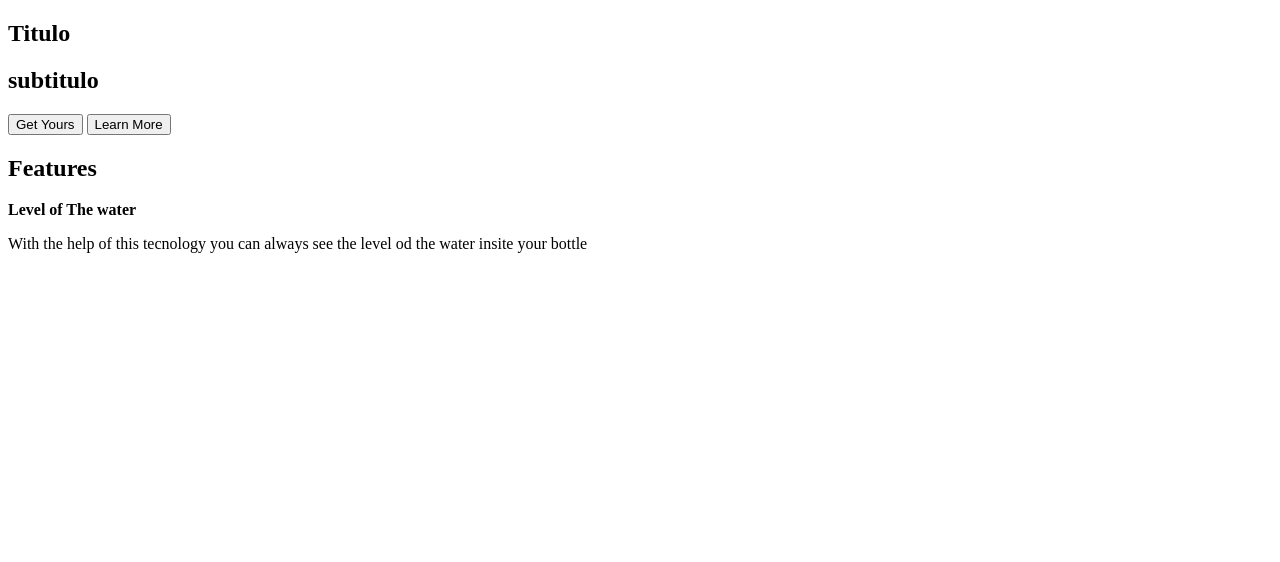
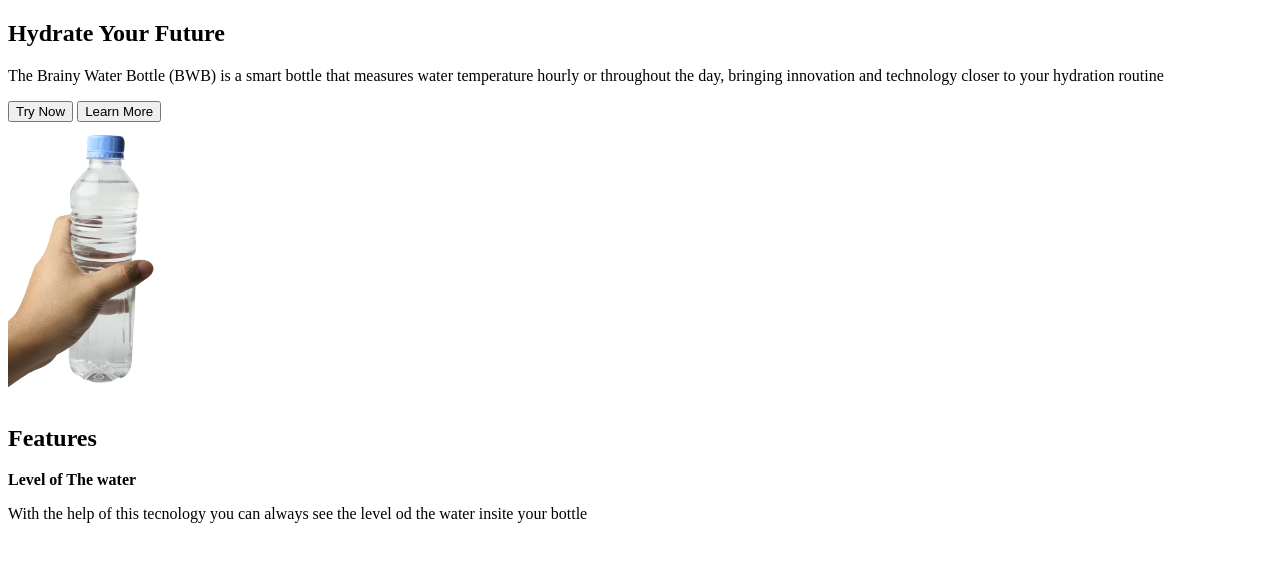
Before and after one commit to d6stiny/bwb, a PHP site: page / in a window 1280 px wide. Shown: the part 87-649 px from the top of the page. Run offline with PHP 8.4, Linux system fonts and the light colour scheme.

Commit message:
homepage done

```diff
--- a/index.html
+++ b/index.html
@@ -27,15 +27,15 @@
     <main class="main">
         <section class="centralpart">
             <div class="text_principal">
-                <h1 class="titulo">Titulo</h1>
-                <h2 class="subtitulo">subtitulo</h2>
+                <h1 class="titulo"><strong>Hydrate Your Future</strong></h1>
+                <p class="subtitulo">The Brainy Water Bottle (BWB) is a smart bottle that measures water temperature hourly or throughout the day, bringing innovation and technology closer to your hydration routine</p>
                 <!-- buttons or text with border and hover -->
 <!--                 <a href=""> -->
-                    <button class="but_getyour">Get Yours</button>
-                    <button class="but_learnmore">Learn More</button>
+                    <button class="but_try">Try Now</button>
+                    <button class="but_learn">Learn More</button>
           <!--       </a> -->
             </div>
-            <div class="imagem"></div>
+            <div class="imagem"><img src="public/images/garrafadeagua.png" alt="garrafa de àgua" width=15%></div>
         </section>
         <section class="features">
             <h2 class="feat_title">Features</h2>
--- a/login.php
+++ b/login.php
@@ -23,6 +23,9 @@ if ($_SERVER['REQUEST_METHOD'] === 'POST') {
     <title>Login - BWB</title>
 </head>
 <body>
+    <header class="cabecalho">
+
+    </header>
     <?php if (isset($error)): ?>
         <div class="error"><?php echo htmlspecialchars($error); ?></div>
     <?php endif; ?>
```
Also changed, not shown: public/images/garrafadeagua.png (added).
